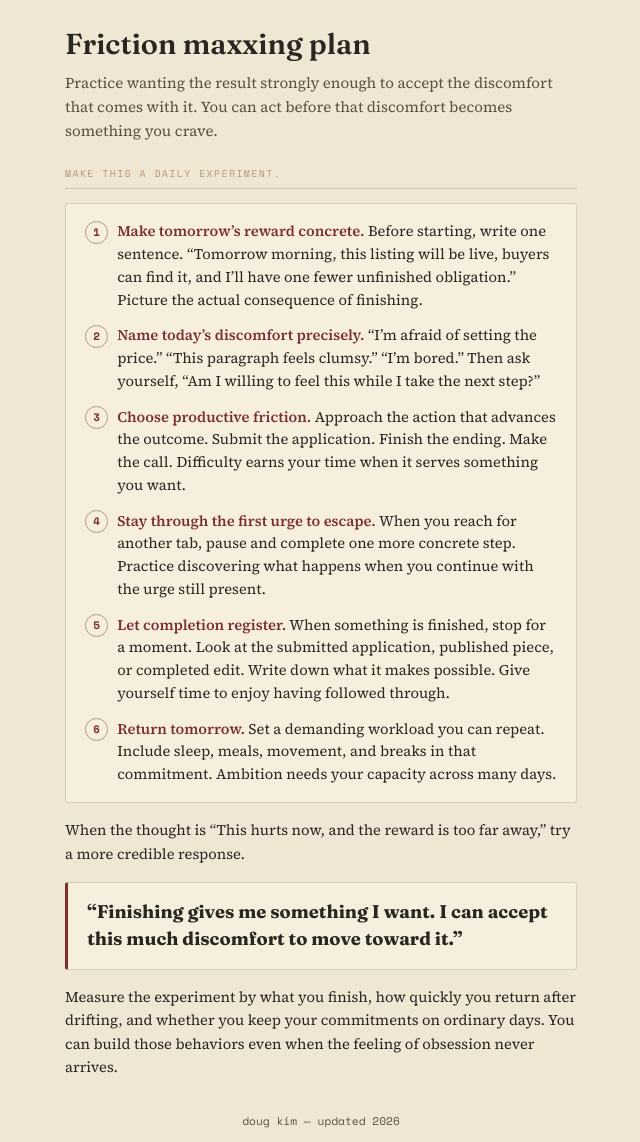
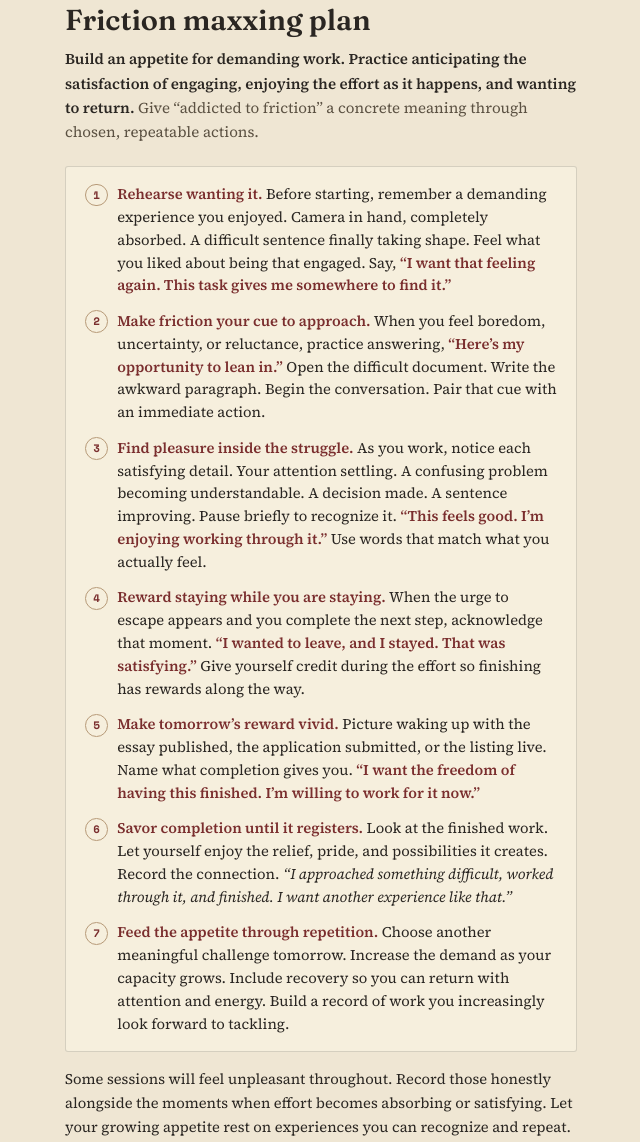
Before and after one commit to dougkimchopchop/doug-kim-dfk, a plain HTML site: page furious-action.html in a window 1280 px wide. Shown: the part 1295-2437 px from the top of the page, without its empty margins (319-959 px from the left). Drawn offline with nearby package versions, Linux system fonts and the light colour scheme.

Commit message:
Update Furious Action page: new Friction Maxxing plan, original emphasis
Co-Authored-By: Claude Opus 5.5 <noreply@anthropic.com>
Claude-Session: https://claude.ai/code/session_01GxraM3Emm6655V2T5sbB7o

```diff
--- a/furious-action.html
+++ b/furious-action.html
@@ -15,6 +15,7 @@
 .breadcrumb a{color:var(--ink-soft);text-decoration:none}
 .breadcrumb a:hover{color:var(--ribbon)}
 .breadcrumb-sep{color:var(--oak-soft)}
+.lede b,.body-p b{color:var(--ink)}
 .lede{font-size:.94rem;color:var(--ink-soft);line-height:1.6;margin:0 0 1.4rem}
 .body-p{font-size:.92rem;color:var(--ink);line-height:1.6;margin:0 0 .9rem}
 .mantra-card{border:1px solid var(--line);border-left:3px solid var(--ribbon);border-radius:var(--radius);background:var(--card);padding:1rem 1.2rem;margin:1rem 0}
@@ -39,20 +40,20 @@
 <div class="page">
 <nav class="breadcrumb" aria-label="Breadcrumb"><a href="/">Doug Kim</a><span class="breadcrumb-sep">/</span><span>Furious Action</span></nav>
 <h1 style="font-family:var(--display);font-weight:600;font-size:clamp(1.7rem,7vw,2.2rem);line-height:1.1;margin:0 0 .7rem;">Furious Action Plan + Friction Maxxing Plan</h1>
-<p class="lede">You become a person of ferocious action by getting good at the moment you usually switch away. You’ve already named the thought that makes the switch feel reasonable. “I should get organized first.” That’s the moment to practice.</p>
+<p class="lede"><b>You become a person of ferocious action by getting good at the moment you usually switch away.</b> You’ve already named the thought that makes the switch feel reasonable. <em>“I should get organized first.”</em> That’s the moment to practice.</p>
 
 <div class="sec-lbl">Use CBT at the decision point</div>
 <div class="technique-card">
   <ol class="punch-steps">
-    <li><b>Catch the thought.</b> Say it in the exact words it came in. “I need a clear head before I can write this.”</li>
-    <li><b>Turn it into a prediction.</b> “If I start with a scattered head, I won’t produce anything I can use.”</li>
+    <li><b>Catch the thought.</b> Say it in the exact words it came in. <em>“I need a clear head before I can write this.”</em></li>
+    <li><b>Turn it into a prediction.</b> <em>“If I start with a scattered head, I won’t produce anything I can use.”</em></li>
     <li><b>Run the experiment.</b> Open the piece and draft the next scene for 20 minutes. Start with one thing you actually saw. At the end, look at what you wrote. Did you get a usable sentence? Did the scene come into focus as you worked?</li>
     <li><b>Return the instant you notice you’ve switched.</b> Close the tab. Put your hands back on the work. Each time you return while the urge to leave is still there, you practice the behavior you want to be able to summon under pressure.</li>
   </ol>
 </div>
 
 <div class="sec-lbl">Give the hard work a finish line</div>
-<p class="body-p">Pick one thing to finish today that would change your situation. Define it in a sentence with a verb you can verify.</p>
+<p class="body-p">Pick <b>one thing to finish today</b> that would change your situation. Define it in a sentence with a verb you can verify.</p>
 <div class="technique-card">
   <ul class="bullets">
     <li><b>Writing:</b> “Publish the essay.” If you’re still drafting, “Finish the draft through the last paragraph.”</li>
@@ -61,28 +62,28 @@
   </ul>
 </div>
 <p class="body-p">Then do the part you’ve been working around. If you keep revising the opening, write the ending. If you keep organizing the tax folder, open the notice you’re avoiding. If you keep tweaking the edit, make the final cut.</p>
-<p class="body-p">Your cliff jump today is the first consequential action you’ve been postponing. Put the exact task in front of you, give it 20 minutes, and decide what comes next with evidence from the work itself. At the end of the day, write two lines. What did I finish? What thought did I act through?</p>
+<p class="body-p"><b>Your cliff jump today is the first consequential action you’ve been postponing.</b> Put the exact task in front of you, give it 20 minutes, and decide what comes next with evidence from the work itself. At the end of the day, write two lines. <em>What did I finish? What thought did I act through?</em></p>
 
 <div class="closing-summary">I can feel the resistance and still move. Do the hard thing. Finish it.</div>
 
 <h2 class="part-title">Friction maxxing plan</h2>
-<p class="lede">Practice wanting the result strongly enough to accept the discomfort that comes with it. You can act before that discomfort becomes something you crave.</p>
+<p class="lede"><b>Build an appetite for demanding work. Practice anticipating the satisfaction of engaging, enjoying the effort as it happens, and wanting to return.</b> Give “addicted to friction” a concrete meaning through chosen, repeatable actions.</p>
 
-<div class="sec-lbl">Make this a daily experiment.</div>
 <div class="technique-card">
   <ol class="punch-steps">
-    <li><b>Make tomorrow’s reward concrete.</b> Before starting, write one sentence. “Tomorrow morning, this listing will be live, buyers can find it, and I’ll have one fewer unfinished obligation.” Picture the actual consequence of finishing.</li>
-    <li><b>Name today’s discomfort precisely.</b> “I’m afraid of setting the price.” “This paragraph feels clumsy.” “I’m bored.” Then ask yourself, “Am I willing to feel this while I take the next step?”</li>
-    <li><b>Choose productive friction.</b> Approach the action that advances the outcome. Submit the application. Finish the ending. Make the call. Difficulty earns your time when it serves something you want.</li>
-    <li><b>Stay through the first urge to escape.</b> When you reach for another tab, pause and complete one more concrete step. Practice discovering what happens when you continue with the urge still present.</li>
-    <li><b>Let completion register.</b> When something is finished, stop for a moment. Look at the submitted application, published piece, or completed edit. Write down what it makes possible. Give yourself time to enjoy having followed through.</li>
-    <li><b>Return tomorrow.</b> Set a demanding workload you can repeat. Include sleep, meals, movement, and breaks in that commitment. Ambition needs your capacity across many days.</li>
+    <li><b>Rehearse wanting it.</b> Before starting, remember a demanding experience you enjoyed. Camera in hand, completely absorbed. A difficult sentence finally taking shape. Feel what you liked about being that engaged. Say, <b>“I want that feeling again. This task gives me somewhere to find it.”</b></li>
+    <li><b>Make friction your cue to approach.</b> When you feel boredom, uncertainty, or reluctance, practice answering, <b>“Here’s my opportunity to lean in.”</b> Open the difficult document. Write the awkward paragraph. Begin the conversation. Pair that cue with an immediate action.</li>
+    <li><b>Find pleasure inside the struggle.</b> As you work, notice each satisfying detail. Your attention settling. A confusing problem becoming understandable. A decision made. A sentence improving. Pause briefly to recognize it. <b>“This feels good. I’m enjoying working through it.”</b> Use words that match what you actually feel.</li>
+    <li><b>Reward staying while you are staying.</b> When the urge to escape appears and you complete the next step, acknowledge that moment. <b>“I wanted to leave, and I stayed. That was satisfying.”</b> Give yourself credit during the effort so finishing has rewards along the way.</li>
+    <li><b>Make tomorrow’s reward vivid.</b> Picture waking up with the essay published, the application submitted, or the listing live. Name what completion gives you. <b>“I want the freedom of having this finished. I’m willing to work for it now.”</b></li>
+    <li><b>Savor completion until it registers.</b> Look at the finished work. Let yourself enjoy the relief, pride, and possibilities it creates. Record the connection. <em>“I approached something difficult, worked through it, and finished. I want another experience like that.”</em></li>
+    <li><b>Feed the appetite through repetition.</b> Choose another meaningful challenge tomorrow. Increase the demand as your capacity grows. Include recovery so you can return with attention and energy. Build a record of work you increasingly look forward to tackling.</li>
   </ol>
 </div>
 
-<p class="body-p">When the thought is “This hurts now, and the reward is too far away,” try a more credible response.</p>
-<div class="mantra-card"><div class="mantra-text">“Finishing gives me something I want. I can accept this much discomfort to move toward it.”</div></div>
-<p class="body-p">Measure the experiment by what you finish, how quickly you return after drifting, and whether you keep your commitments on ordinary days. You can build those behaviors even when the feeling of obsession never arrives.</p>
+<p class="body-p">Some sessions will feel unpleasant throughout. Record those honestly alongside the moments when effort becomes absorbing or satisfying. Let your growing appetite rest on experiences you can recognize and repeat.</p>
+
+<div class="closing-summary">I want the challenge.<br>Let me into the difficult part.<br>Find the satisfaction in the effort.<br>Enjoy gaining ground.<br>Finish it. Feel it. Come back hungry.</div>
 
 <p class="foot">doug kim — updated 2026</p>
 </div>
```
